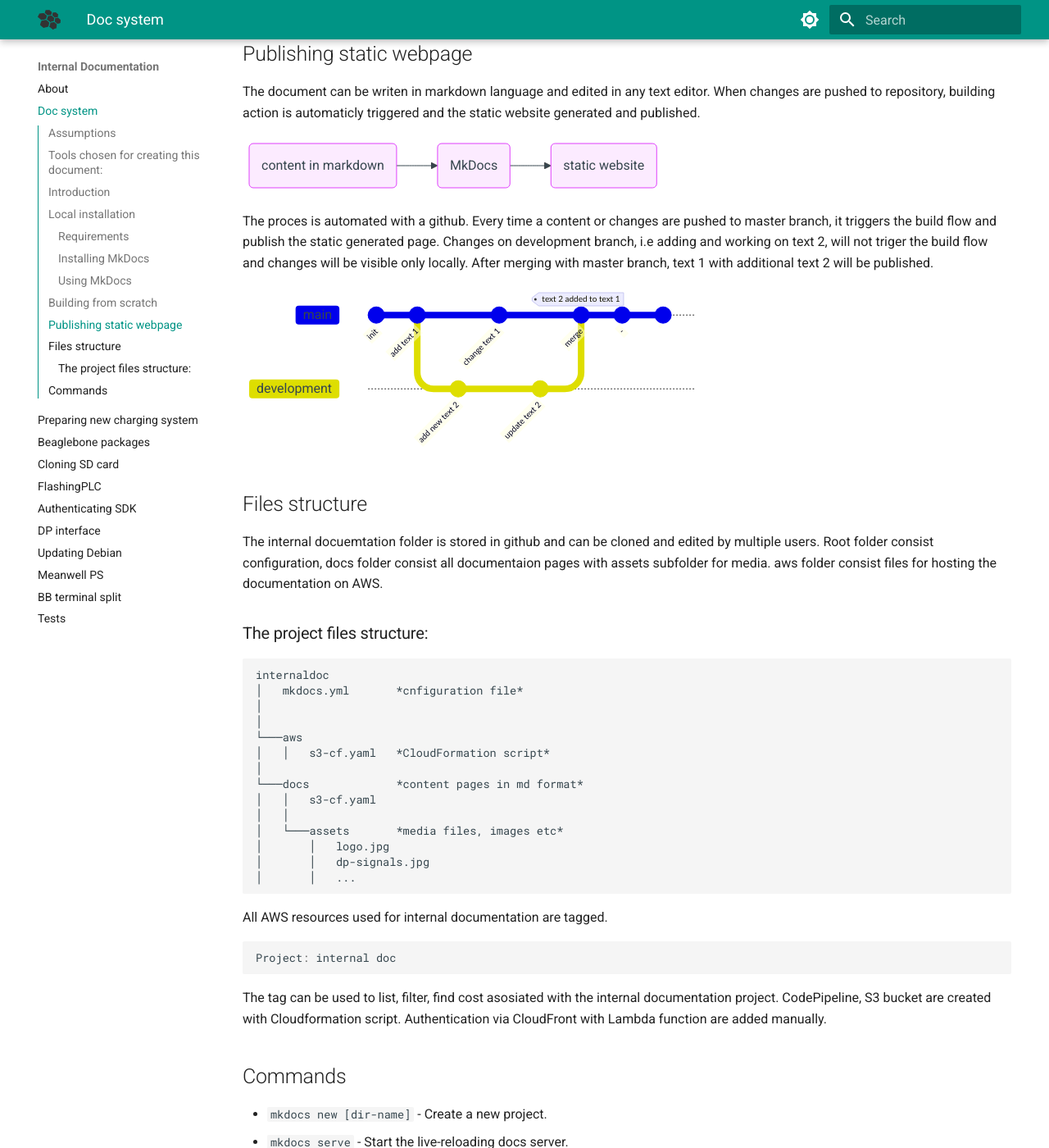
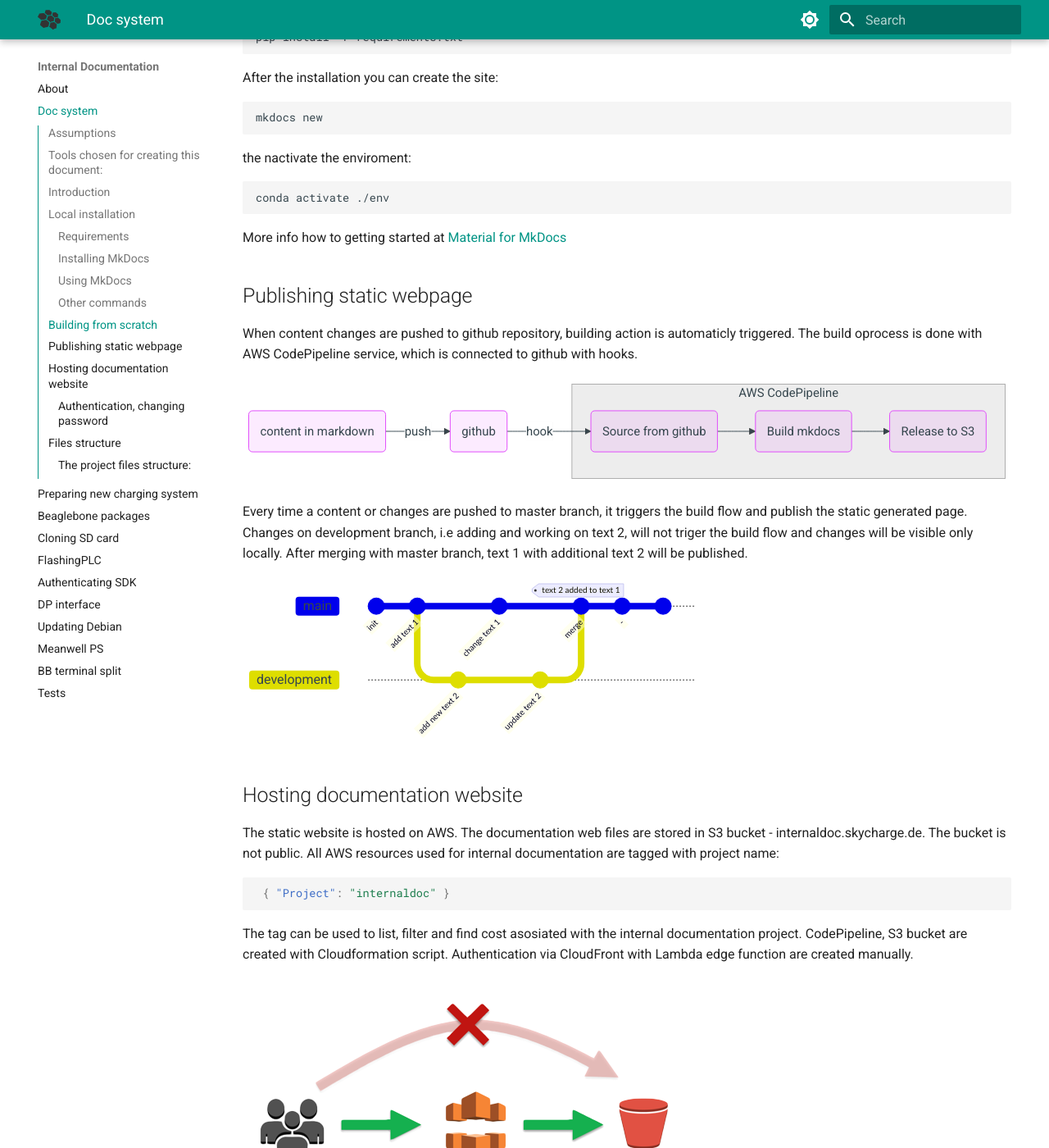
Before and after one commit to g-zajac/mkdosc-playground, an MkDocs documentation site: the page built from docs/mkdocs-intro.md, in a window 1280 px wide and 1400 px high, scrolled down 2557 px. Shown: the whole window at 82% size. Built offline with MkDocs 1.6.1 and Material for MkDocs 9.7.7, drawn with Linux system fonts in a browser that asks for light colours; some of the changed text lies outside the part shown.

Commit message:
add detailed flow process with aws

````diff
--- a/docs/mkdocs-intro.md
+++ b/docs/mkdocs-intro.md
@@ -21,6 +21,12 @@
 ## Introduction
 The documentation is written in markdown. Markdown is a lightweight markup language for creating formatted text using a plain-text editor. It doesn’t do anything fancy like change the font size, color, or type — just the essentials, using keyboard symbols you already know. The markdown content is processsed by MkDocs to generate a static site.
 
+``` mermaid
+flowchart LR
+A(content in markdown) -->  B
+B(MkDocs)
+B --> C(static website)
+```
 
 ## Local installation
 Installation of mkdocs on local machine so you can edit the docs code and preview it locally without publishing.
@@ -70,9 +76,15 @@ in terminal in project folder run:
 ```bash
 python3 -m mkdocs serve
 ```
+### Other commands
+
+* `mkdocs new [dir-name]` - Create a new project.
+* `mkdocs serve` - Start the live-reloading docs server.
+* `mkdocs build` - Build the documentation site.
+* `mkdocs -h` - Print help message and exit.
 
 ## Building from scratch
-
+The internal documantaion project is already created. In case you need to bulid it from scratch:
 Create a new repository at github where we deploy the documentation, recommended setup:
 - gitignore for python
 - MIT licence
@@ -103,17 +115,18 @@ conda activate ./env
 More info how to getting started at [Material for MkDocs](https://squidfunk.github.io/mkdocs-material/getting-started/)
 
 ## Publishing static webpage
-The document can be writen in markdown language and edited in any text editor. When changes are pushed to repository, building action is automaticly triggered and the static website generated and published.
+When content changes are pushed to github repository, building action is automaticly triggered.
+The build oprocess is done with AWS CodePipeline service, which is connected to github with hooks.
 
-<!-- TODO add git hooks, autobuild etc -->
 ``` mermaid
 flowchart LR
-A(content in markdown) -->  B
-B(MkDocs)
-B --> C(static website)
+A(content in markdown) -- push -->  B
+B(github) -- hook --> C
+subgraph AWS CodePipeline
+C(Source from github) --> D(Build mkdocs) --> E(Release to S3)
+end
 ```
 
-The proces is automated with a github.
 Every time a content or changes are pushed to master branch, it triggers the build flow and publish the static generated page.
 Changes on development branch, i.e adding and working on text 2, will not triger the build flow and changes will be visible only locally. After merging with master branch, text 1 with additional text 2 will be published.
 
@@ -133,11 +146,29 @@ gitGraph
        commit id: "-"
        commit id: " "
 ```
+## Hosting documentation website
+The static website is hosted on AWS. The documentation web files are stored in S3 bucket - internaldoc.skycharge.de. The bucket is not public.
+All AWS resources used for internal documentation are tagged with project name:
+```json
+ { "Project": "internaldoc" }
+```
+The tag can be used to list, filter and find cost asosiated with the internal documentation project.
+CodePipeline, S3 bucket are created with Cloudformation script. Authentication via CloudFront with Lambda edge function are created manually.
+
+![AWS S3 authentication](assets/aws-pipeline.png)
+
+### Authentication, changing password
+To reset, change password, log in into [AWS console](https://aws.amazon.com), go to service Lambda, find and open the lambda-internaldoc-auth function.
+In the code tab in line 8 there is the line with username and password.
+```js
+const authString = 'Basic ' + new Buffer('admin' + ':' + 'password').toString('base64');
+```
+Change, adjust if nececcery. To apply changes hit deploy.
 
 ## Files structure
 
-The internal docuemtation folder is stored in github and can be cloned and edited by multiple users.
-Root folder consist configuration, docs folder consist all documentaion pages with assets subfolder for media. aws folder consist files for hosting the documentation on AWS.
+The internal documentaion folder is stored in github and can be cloned and edited by multiple users.
+Root folder consist configuration, docs folder consist all content documentaion pages with assets subfolder for media. aws folder consist script files for creating the pipeline.
 
 ### The project files structure:
 
@@ -150,25 +181,12 @@ internaldoc
 │   │   s3-cf.yaml   *CloudFormation script*
 │
 └───docs             *content pages in md format*
-│   │   s3-cf.yaml
+│   │   index.html
+│   │   page1
+│   │   page2...
 │   │
 │   └───assets       *media files, images etc*
 │       │   logo.jpg
 │       │   dp-signals.jpg
 │       │   ...
 ```
-
-All AWS resources used for internal documentation are tagged.
-```json
-Project: internal doc
-```
-The tag can be used to list, filter, find cost asosiated with the internal documentation project.
-CodePipeline, S3 bucket are created with Cloudformation script.
-Authentication via CloudFront with Lambda function are added manually.
-
-## Commands
-
-* `mkdocs new [dir-name]` - Create a new project.
-* `mkdocs serve` - Start the live-reloading docs server.
-* `mkdocs build` - Build the documentation site.
-* `mkdocs -h` - Print help message and exit.
````
